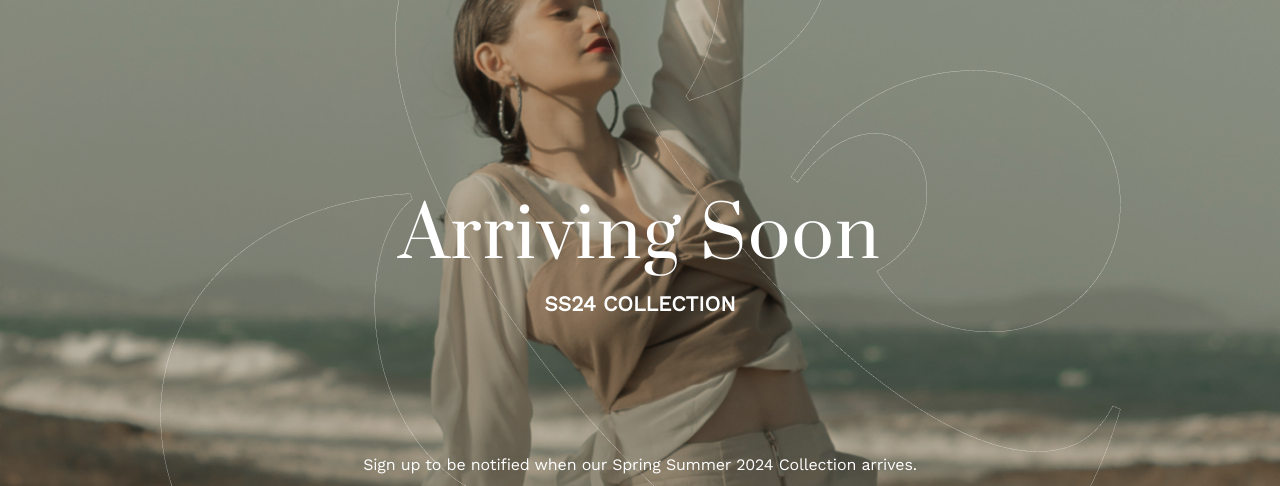
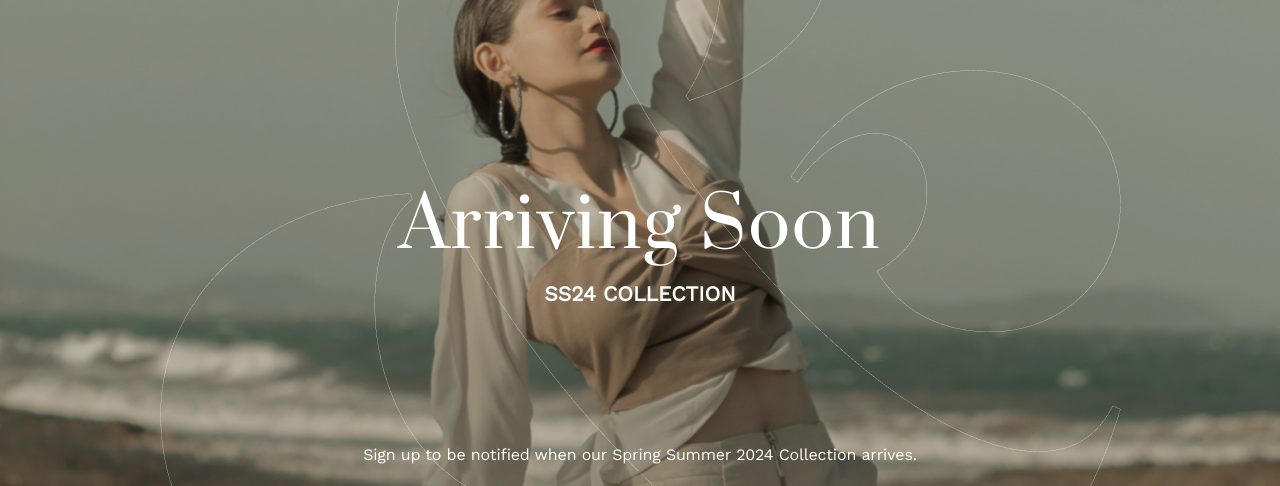
Before and after one commit to nairaghvaladze/task-30, a plain HTML site: page index.html in a window 1280 px wide. Shown: the part 189-675 px from the top of the page. Drawn offline with nearby package versions, Linux system fonts and the light colour scheme.

Commit message:
Update index.html

```diff
--- a/index.html
+++ b/index.html
@@ -18,7 +18,7 @@
             <div class="mt-5 cont_1 " style="position: absolute; top:47%; left:50%; transform: translate(-50%, -50%);" >
               <div>
                 <img  src="./image/Logo.png">
-                <h2 class="text1" style="margin-top: 219px; ">Arriving Soon</h2>
+                <h2 class="text1" style="margin-top: 200px; ">Arriving Soon</h2>
                 <p class="text2">SS24 COLLECTION</p>
                 <p class="text3" style="margin-top: 138px;">Sign up to be notified when our Spring Summer 2024 Collection arrives.</p>
                 <div class="d-flex justify-content-center mt-4 cont_12">
```
